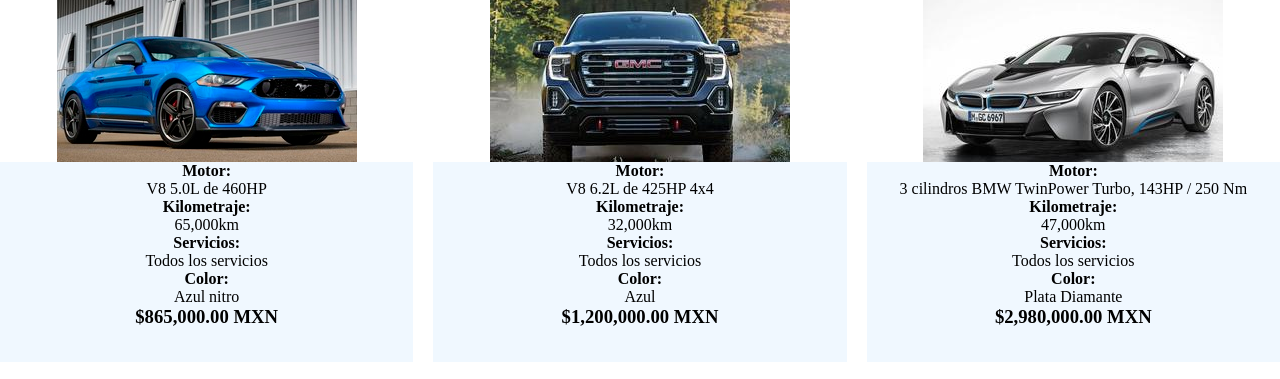
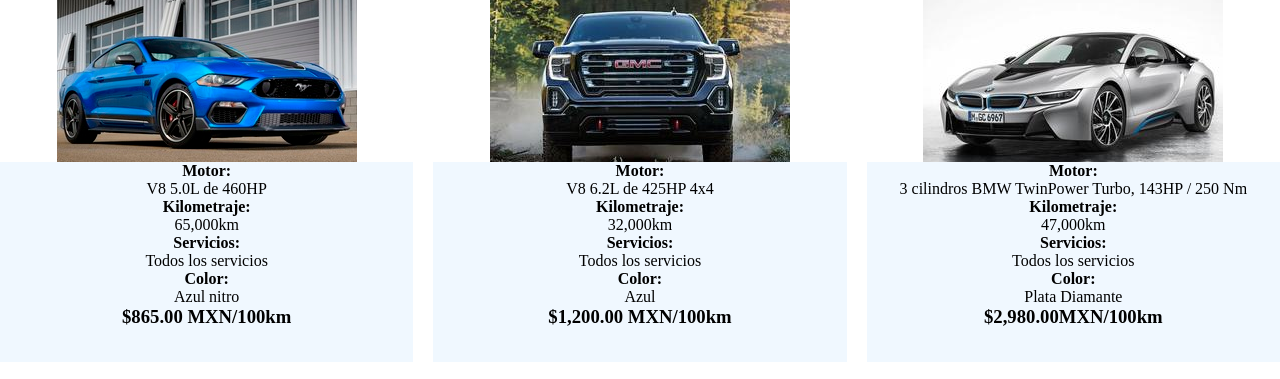
Before and after one commit to GAAARCIA/ProyectoDBP_2, a plain HTML site: page WWW/carros.html in a window 1280 px wide. Shown: the part 364-743 px from the top of the page. Drawn offline with Linux system fonts and the light colour scheme.

Commit message:
Cambio de precios en carros.html

```diff
--- a/WWW/carros.html
+++ b/WWW/carros.html
@@ -61,7 +61,7 @@
           <h4>Kilometraje:</h4>  65,000km<br>
           <h4>Servicios:</h4> Todos los servicios<br>
           <h4>Color:</h4> Azul nitro<br>
-          <h3>$865,000.00 MXN</h3>
+          <h3>$865.00 MXN/100km</h3>
           </CENTER>
         </div>
         <div class="carro2">
@@ -70,7 +70,7 @@
           <h4>Kilometraje:</h4>  32,000km<br>
           <h4>Servicios:</h4> Todos los servicios<br>
           <h4>Color:</h4> Azul<br>
-          <h3>$1,200,000.00 MXN</h3>
+          <h3>$1,200.00 MXN/100km</h3>
           </CENTER>
         </div>
         <div class="carro3">
@@ -79,7 +79,7 @@
           <h4>Kilometraje:</h4>  47,000km<br>
           <h4>Servicios:</h4> Todos los servicios<br>
           <h4>Color:</h4> Plata Diamante<br>
-          <h3>$2,980,000.00 MXN</h3>
+          <h3>$2,980.00MXN/100km</h3>
         </CENTER>
         </div>
             <div class="footer">
```
